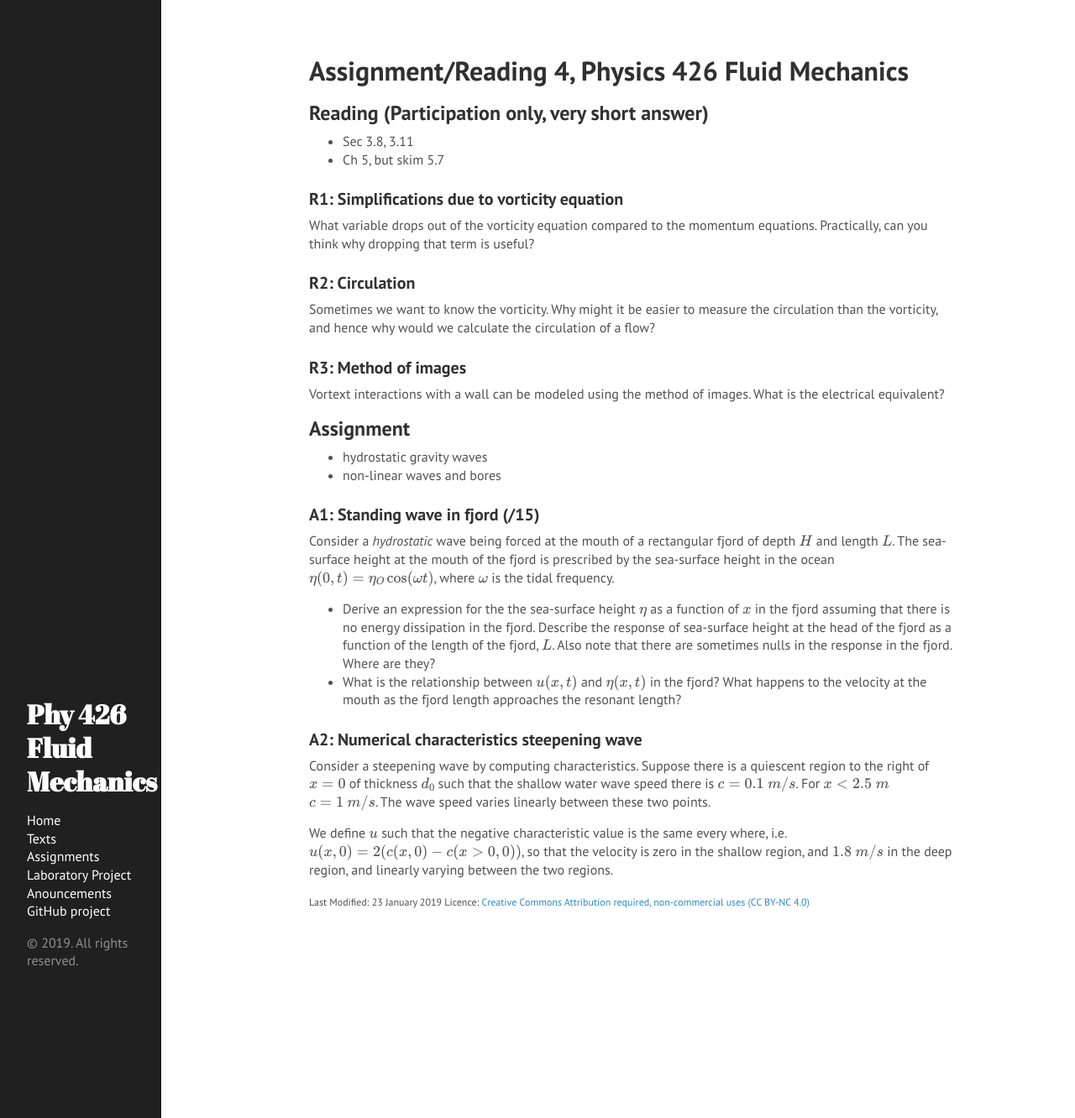
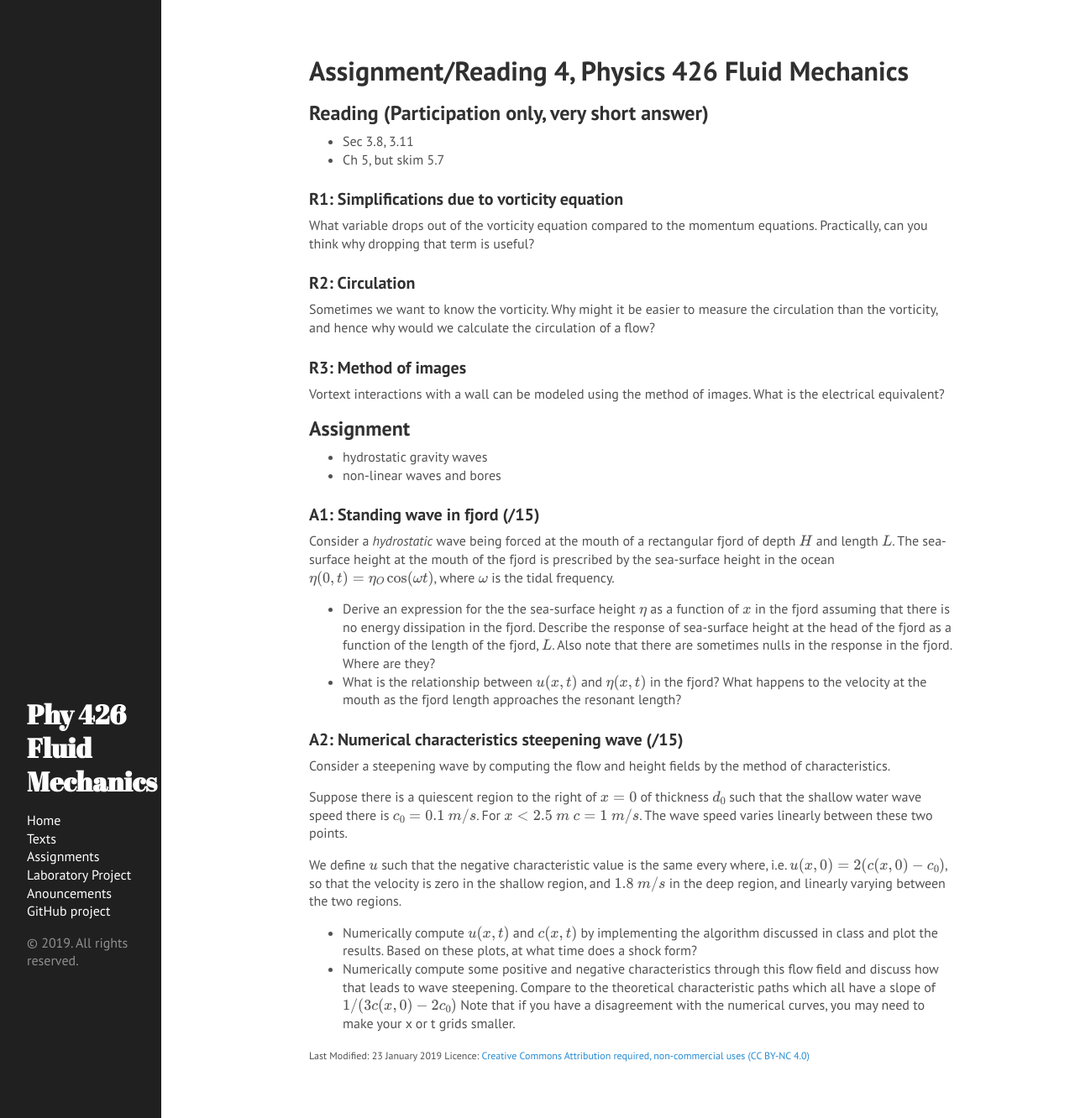
Before and after one commit to jklymak/Phy426, a Jekyll site: the page built from docs/Assignments/Assignment05.md, in a window 1280 px wide and 1332 px high. Shown: the whole window at 84% size. Built offline with Jekyll 4.4.1, drawn with Linux system fonts in a browser that asks for light colours; formulas are drawn with MathJax 3.

Commit message:
Assign 5

```diff
--- a/docs/Assignments/Assignment05.md
+++ b/docs/Assignments/Assignment05.md
@@ -34,9 +34,14 @@ Consider a *hydrostatic* wave being forced at the mouth of a rectangular fjord o
  - Derive an expression for the  the sea-surface height $\eta$ as a function of $x$ in the fjord assuming that there is no energy dissipation in the fjord.  Describe the response of sea-surface height at the head of the fjord as a function of the length of the fjord, $L$.  Also note that there are sometimes nulls in the response in the fjord.  Where are they?
  - What is the relationship between $u(x,t)$ and $\eta(x,t)$ in the fjord?  What happens to the velocity at the mouth as the fjord length approaches the resonant length?
 
-### A2: Numerical characteristics steepening wave
+### A2: Numerical characteristics steepening wave (/15)
 
-Consider a steepening wave by computing characteristics.  Suppose there is a
-quiescent region to the right of $x=0$ of thickness $d_0$ such that the shallow water wave speed there is $c=0.1 \ m/s$.  For $x<2.5\ m$ $c = 1 \ m/s$.  The wave speed varies linearly between these two points.
+Consider a steepening wave by computing the flow and height fields by the method of characteristics.
 
-We define $u$ such that the negative characteristic value is the same every where, i.e. $u(x, 0) = 2 (c(x, 0) - c(x>0, 0))$, so that the velocity is zero in the shallow region, and $1.8 \ m/s$ in the deep region, and linearly varying between the two regions.
+Suppose there is a quiescent region to the right of $x=0$ of thickness $d_0$ such that the shallow water wave speed there is $c_0=0.1 \ m/s$.  For $x<2.5\ m$ $c = 1 \ m/s$.  The wave speed varies linearly between these two points.
+
+We define $u$ such that the negative characteristic value is the same every where, i.e. $u(x, 0) = 2 (c(x, 0) - c_0)$, so that the velocity is zero in the shallow region, and $1.8 \ m/s$ in the deep region, and linearly varying between the two regions.
+
+ - Numerically compute $u(x, t)$ and $c(x,t)$ by implementing the algorithm discussed in class and plot the results.  Based on these plots, at what time does a shock form?
+ - Numerically compute some positive and negative characteristics through this flow field and discuss how that leads to wave steepening.  Compare to the theoretical characteristic paths which all have a slope of
+ $$ 1/(3 c(x, 0) - 2 c_0) $$  Note that if you have a disagreement with the numerical curves, you may need to make your x or t grids smaller.
```
